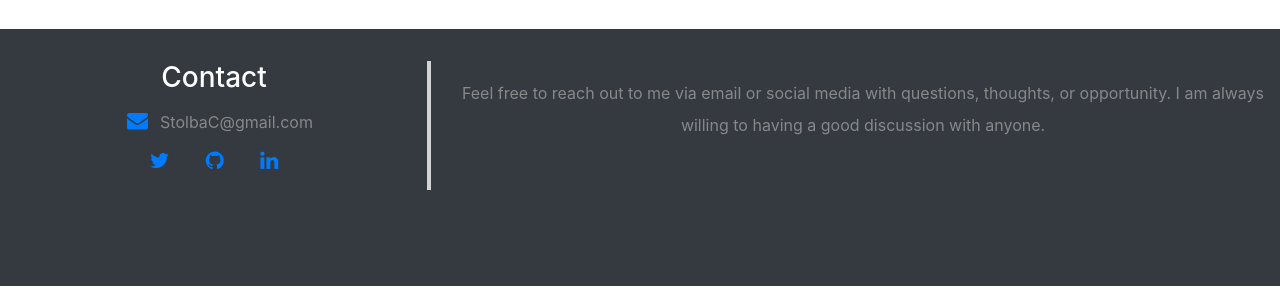
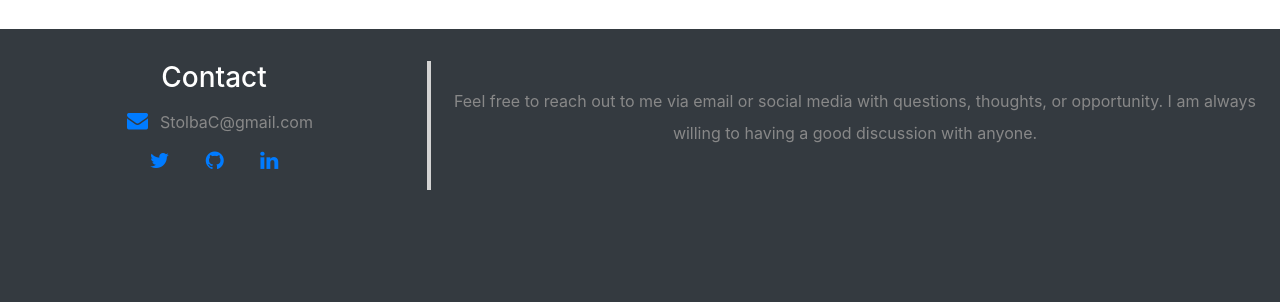
Before and after one commit to chrisstolba/chrisstolba.github.io, a plain HTML site: page index.html in a window 1280 px wide. Shown: the part 846-1148 px from the top of the page. Drawn offline with nearby package versions, Linux system fonts and the light colour scheme.

Commit message:
Added some padding to footer elements for better spacing

```diff
--- a/css/main.css
+++ b/css/main.css
@@ -64,7 +64,7 @@ h2 {
 }
 
 .page-footer {
-  padding:2em 1em 6em 1em;
+  padding:2em 1em 7em 1em;
 
 }
 
@@ -78,7 +78,7 @@ h2 {
 
 .page-footer .contact-description {
   line-height: 2;
-  padding:1em 0em 0em 1em;
+  padding:1.5em 1em 1em 1em;
   border-left: 4px solid lightgray;
 }
 
```
